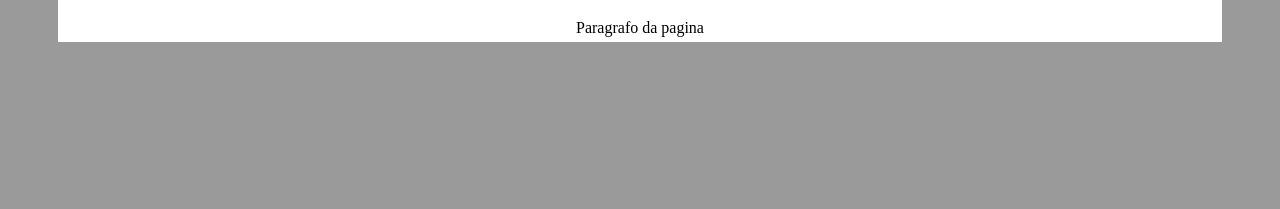
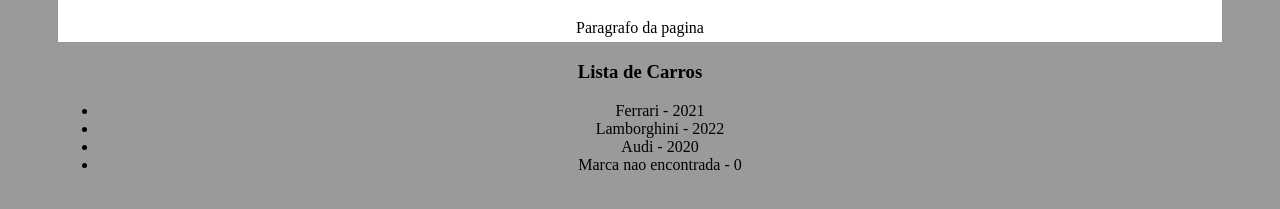
Before and after one commit to LuizMosciaro/curso-react, a React (Create React App) app: page / in a window 1280 px wide. Shown: the part 793-1002 px from the top of the page. Before the commit the page ends 909 px from the top, so only its background shows below. Built offline with nearby package versions, Linux system fonts and the light colour scheme.

Commit message:
Aula 7,8 - default props e fragments

```diff
--- a/src/App.js
+++ b/src/App.js
@@ -3,7 +3,8 @@
 import SayMyName from './components/SayMyName';
 import Pessoa from './components/Pessoa';
 import Frase from './components/Frase';
-import './index.css'
+import './index.css';
+import List from './components/List';
 
 function App() {
   const name = 'Eduardo'
@@ -20,6 +21,7 @@
         foto = "https://www.shareicon.net/data/128x128/2015/09/22/105500_development_512x512.png"
       />
       <Frase />
+      <List />
     </div>
   );
 }
--- /dev/null
+++ b/src/components/Item.js
@@ -0,0 +1,21 @@
+import PropTypes from 'prop-types'
+
+function Item({marca,ano_lancamento}) {
+    return (
+        <>
+            <li>{marca} - {ano_lancamento}</li>
+        </>
+    )
+}
+
+Item.propTypes = {
+    marca: PropTypes.string.isRequired,
+    ano_lancamento: PropTypes.number,
+}
+
+Item.defaultProps = {
+    marca: "Marca nao encontrada",
+    ano_lancamento: 0,
+}
+
+export default Item
--- /dev/null
+++ b/src/components/List.js
@@ -0,0 +1,17 @@
+import Item from "./Item";
+
+function List() {
+    return (
+        <>
+            <h3>Lista de Carros</h3>
+            <ul>
+                <Item marca="Ferrari" ano_lancamento={2021} />
+                <Item marca="Lamborghini" ano_lancamento={2022} />
+                <Item marca="Audi" ano_lancamento={2020} />
+                <Item />
+            </ul>
+        </>
+    )
+}
+
+export default List
```
